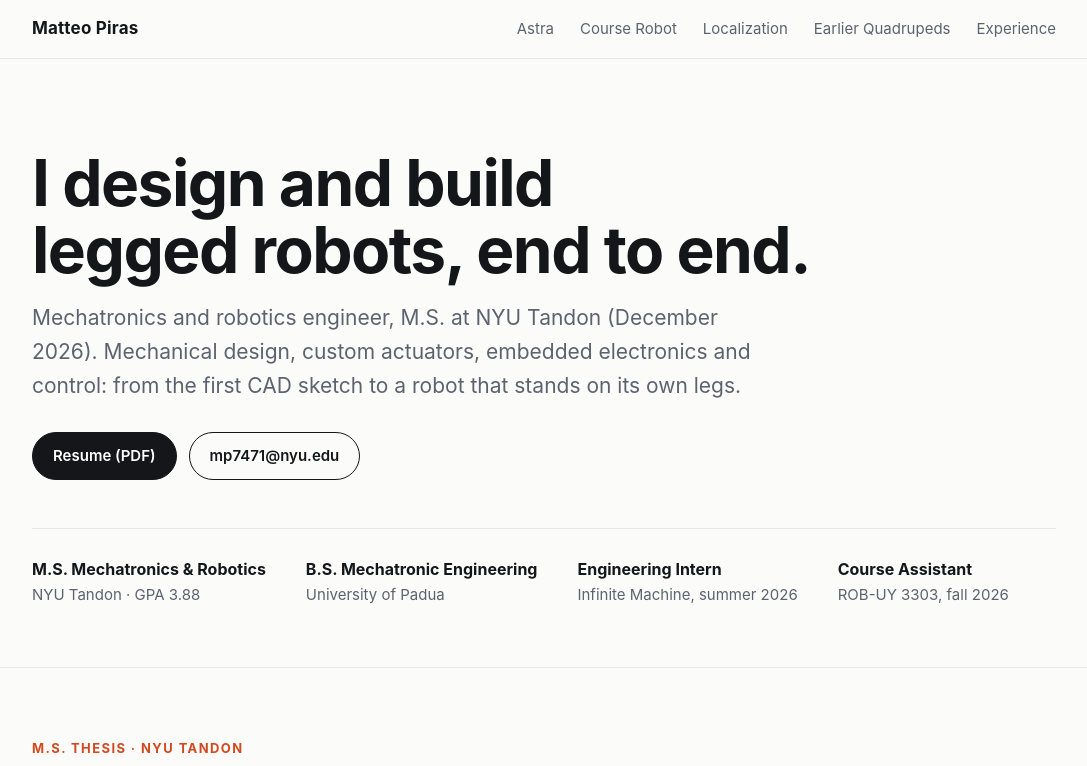
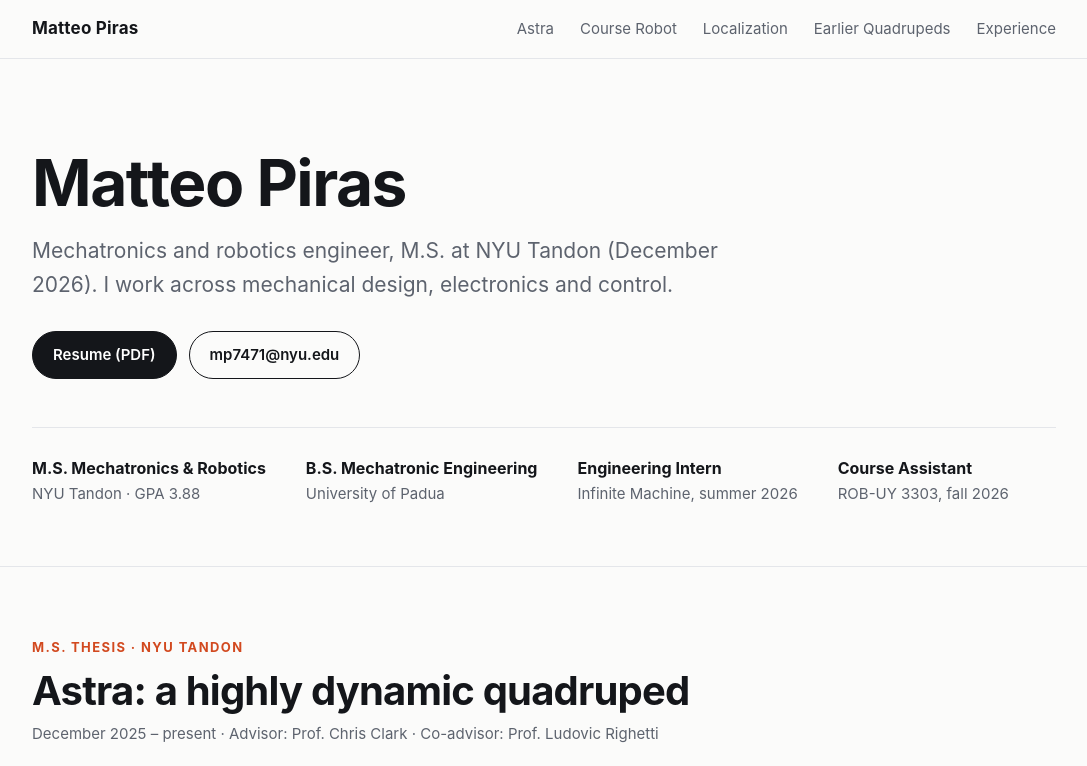
Before and after one commit to MatteoPiras02/MatteoPiras02.github.io, a plain HTML site: page index.html in a window 1280 px wide. Shown: the top 766 px of the page, without its empty margins (96-1183 px from the left). Drawn offline with Linux system fonts and the light colour scheme.

Commit message:
Neutral intro
Co-Authored-By: Claude Opus 5.5 <noreply@anthropic.com>
Claude-Session: https://claude.ai/code/session_01TgMjKCb4FNMumtA8AdBHJb

```diff
--- a/index.html
+++ b/index.html
@@ -73,8 +73,8 @@ footer a{color:var(--ink)}
 </div></nav>
 
 <header class="hero" id="top"><div class="wrap">
-  <h1>I design and build<br>legged robots, end to end.</h1>
-  <p class="lead">Mechatronics and robotics engineer, M.S. at NYU Tandon (December 2026). Mechanical design, custom actuators, embedded electronics and control: from the first CAD sketch to a robot that stands on its own legs.</p>
+  <h1>Matteo Piras</h1>
+  <p class="lead">Mechatronics and robotics engineer, M.S. at NYU Tandon (December 2026). I work across mechanical design, electronics and control.</p>
   <div class="btns">
     <a class="btn primary" href="assets/Matteo_Piras_Resume.pdf">Resume (PDF)</a>
     <a class="btn" href="mailto:mp7471@nyu.edu">mp7471@nyu.edu</a>
```
